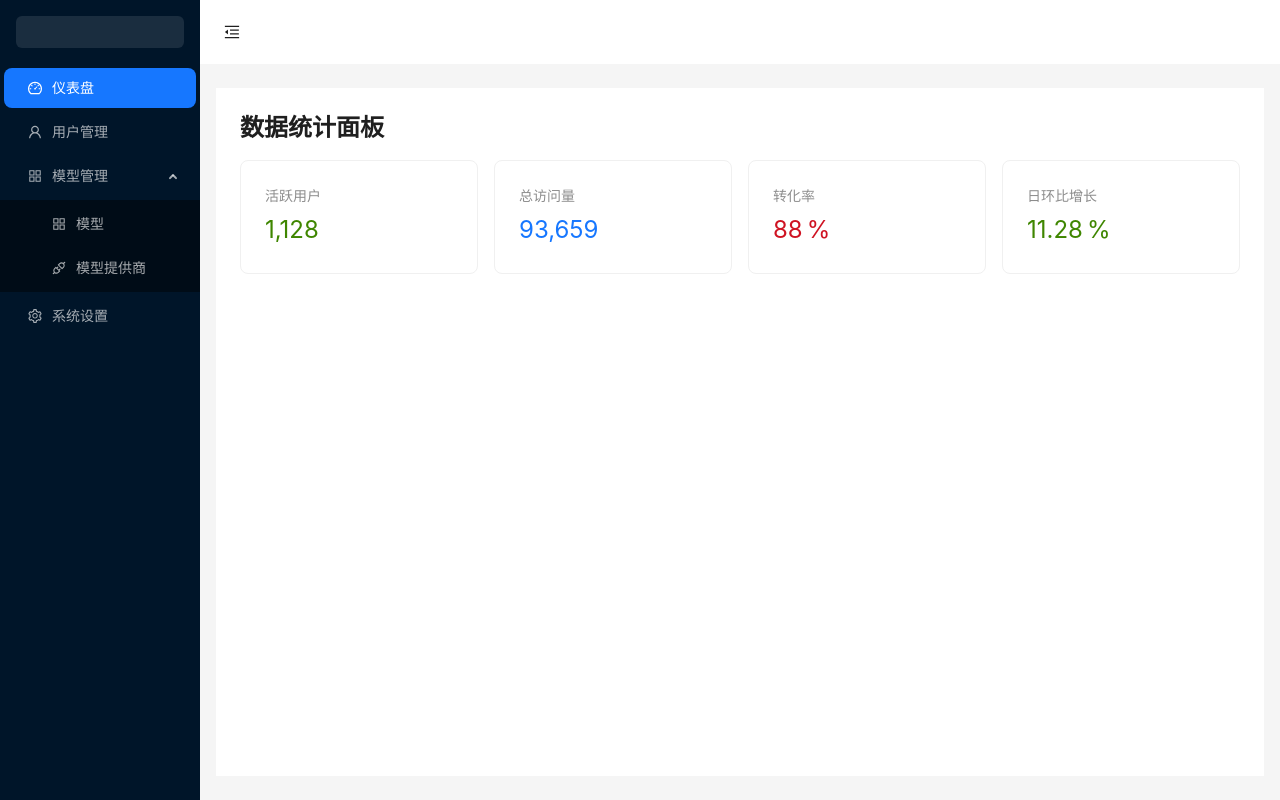
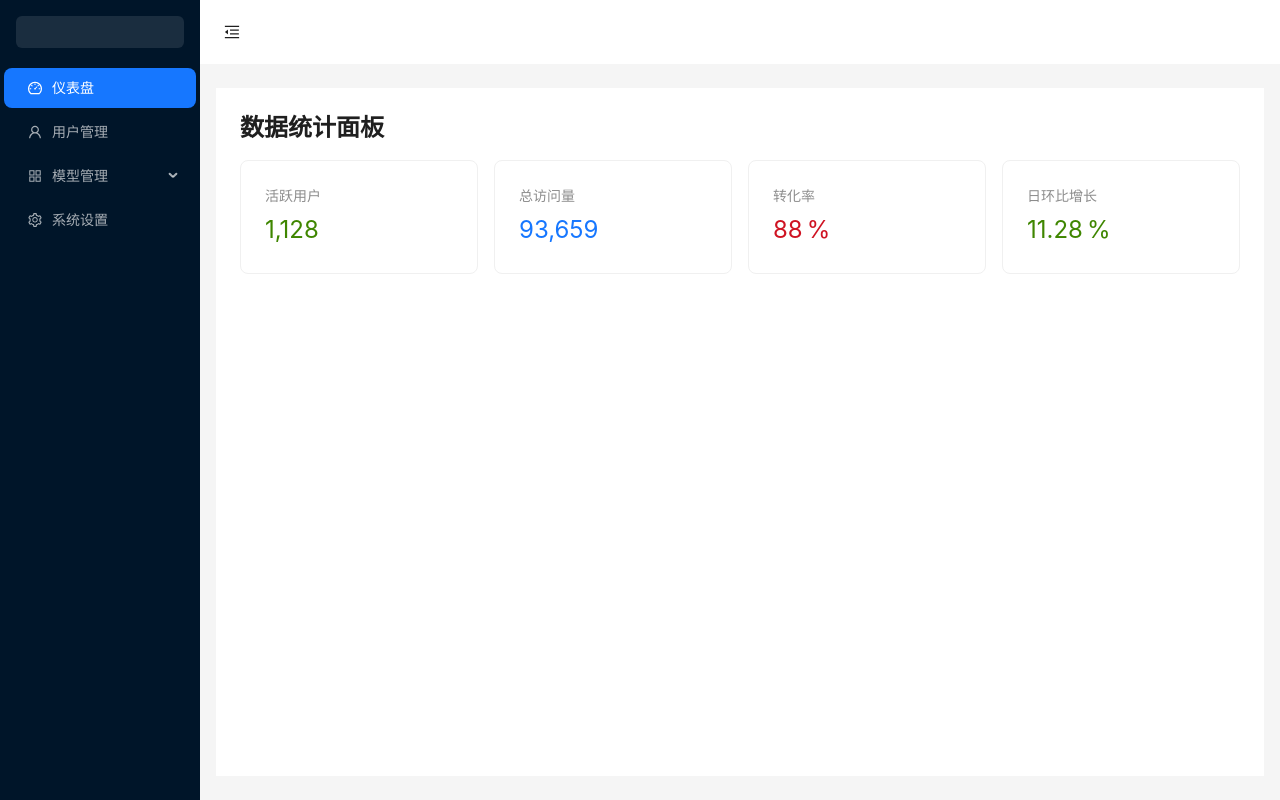
Before and after one commit to V1ki/MyAgent, a React (Vite) app in the folder web/: page / in a window 1280 px wide. Built offline with nearby package versions, Linux system fonts and the light colour scheme; no server answers.

Commit message:
Refactor: Update MainLayout to manage selected and open menu keys based on current path

```diff
--- a/web/src/layouts/MainLayout.tsx
+++ b/web/src/layouts/MainLayout.tsx
@@ -9,16 +9,33 @@ import {
   ApiOutlined,
   AppstoreOutlined,
 } from '@ant-design/icons';
-import { Link, Outlet, useNavigate } from '@tanstack/react-router';
+import { Link, Outlet, useNavigate, useRouterState } from '@tanstack/react-router';
 
 const { Header, Sider, Content } = Layout;
 
 const MainLayout: React.FC = () => {
   const [collapsed, setCollapsed] = useState(false);
   const navigate = useNavigate();
+  const routerState = useRouterState();
+  const currentPath = routerState.location.pathname;
+
   const {
     token: { colorBgContainer },
   } = theme.useToken();
+
+  // 获取当前选中的菜单项
+  const getSelectedKeys = () => {
+    // 对于子菜单项，如 /models，需要返回精确的路径
+    return [currentPath];
+  };
+
+  // 获取应该展开的子菜单
+  const getOpenKeys = () => {
+    if (currentPath === '/models' || currentPath === '/model-providers') {
+      return ['models-submenu'];
+    }
+    return [];
+  };
 
   const menuItems = [
     {
@@ -62,8 +79,8 @@ const MainLayout: React.FC = () => {
         <Menu
           theme="dark"
           mode="inline"
-          defaultSelectedKeys={['/']}
-          defaultOpenKeys={['models-submenu']}
+          selectedKeys={getSelectedKeys()}
+          openKeys={getOpenKeys()}
           items={menuItems}
           onSelect={({ key }) => navigate({ to: key as string })}
         />
```
